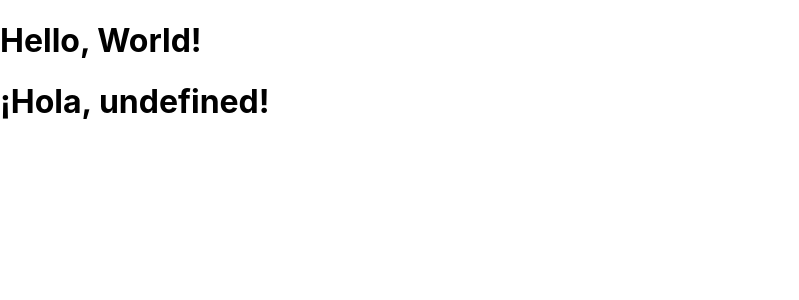
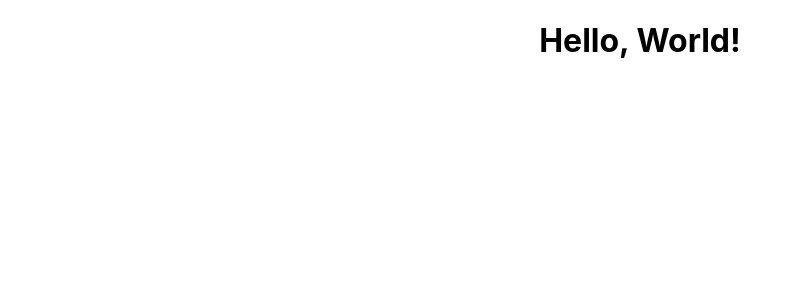
Before and after one commit to SalazarWilmer/EjerciciosDevelhope, a React (Create React App) app in the folder REACT-WILMER/JSX-react/react-1-5/: page / in a window 1280 px wide. Shown: the top 300 px of the page, without its empty margins (0-799 px from the left). Built offline with nearby package versions, Linux system fonts and the light colour scheme.

Commit message:
Ejercicio JSX 1

```diff
--- a/REACT-WILMER/JSX-react/react-1-5/src/App.js
+++ b/REACT-WILMER/JSX-react/react-1-5/src/App.js
@@ -1,32 +1,14 @@
-import logo from "./logo.svg";
 import "./App.css";
+import JSX1 from "./Ejercicios/JSX1";
+
+
+
 
 function App() {
-  const hello = <h1>Hello, World!</h1>;
-  const diHola = (name) => {
-    // return <h1>¡Hola, {name}!</h1>;
-  // };
+  return (
+    <div className="App">
+      <JSX1/>
 
-  // para verificar si name está definido. Si está definido, muestra "¡Hola, {name}!",
-  //  de lo contrario, muestra "¡Hola, undefined!". De esta manera, si no se pasa un nombre,
-  //  mostrará "¡Hola, undefined!"
-  // y si solamente se deja asi nada dentro de los parentesis simplemente arroja el string ¡Hola, !
-  // siendo este su return sin el if return <h1>¡Hola, {name}!</h1>;
-
-    if (name) {
-      return <h1>¡Hola, {name}!</h1>;
-    } else {
-      return <h1>¡Hola, undefined!</h1>;
-    }
-
-  };
-
-  const hi = diHola();
-
-  return (
-    <div>
-      {hello}
-      {hi}
     </div>
   );
 }
--- /dev/null
+++ b/REACT-WILMER/JSX-react/react-1-5/src/Ejercicios/JSX1.js
@@ -0,0 +1,8 @@
+import React from "react";
+
+const hello = <h1>Hello, World!</h1>;
+const JSX1 = () => {
+  return <div>{hello}</div>;
+};
+
+export default JSX1;
```
